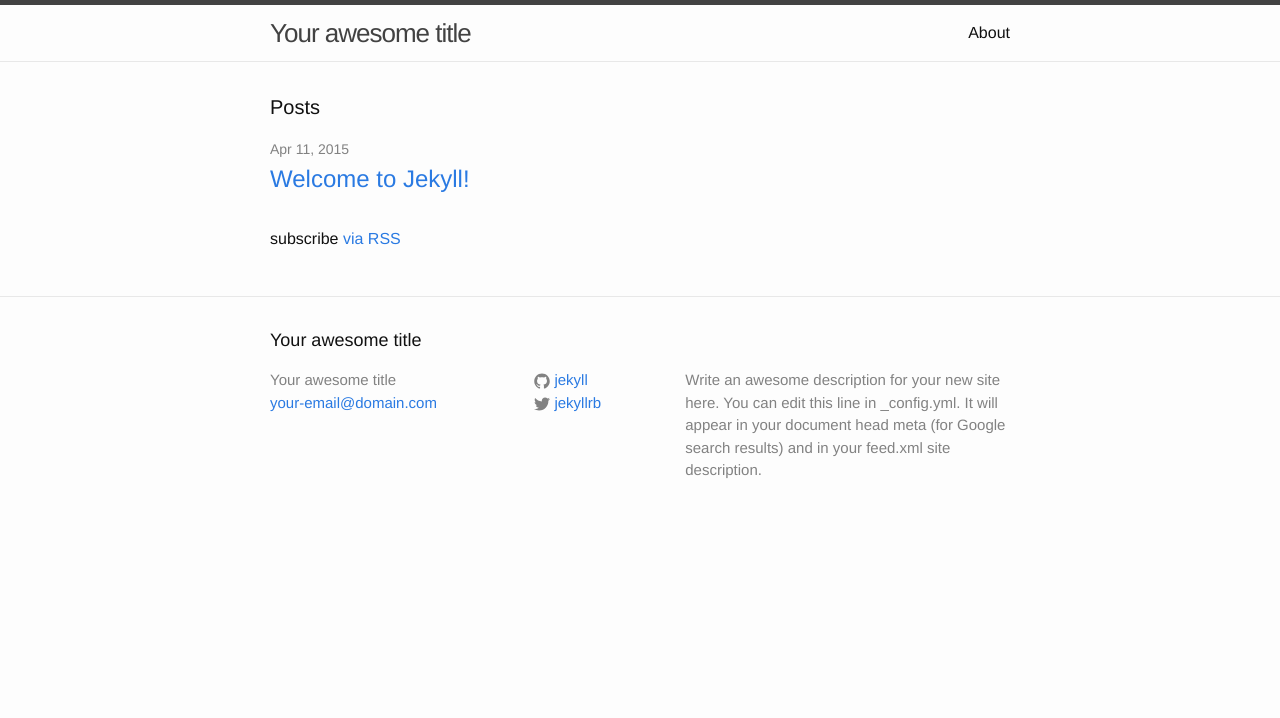
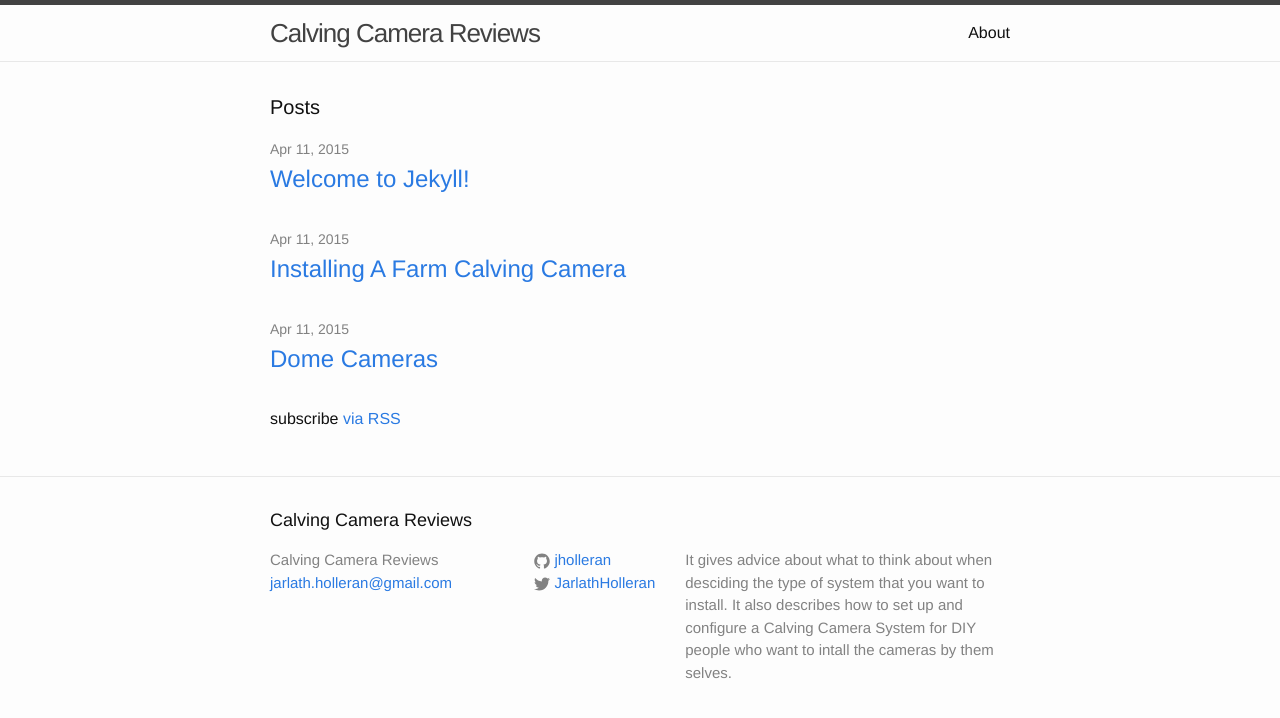
Before and after one commit to jholleran/calvingcamerareviews, a Jekyll site: the page built from index.html, in a window 1280 px wide. Shown: the top 718 px of the page. Built offline with Jekyll 4.4.1, drawn with Linux system fonts in a browser that asks for light colours.

Commit message:
added some blog posts

```diff
--- a/_config.yml
+++ b/_config.yml
@@ -1,14 +1,15 @@
 # Site settings
-title: Your awesome title
-email: your-email@domain.com
-description: > # this means to ignore newlines until "baseurl:"
-  Write an awesome description for your new site here. You can edit this
-  line in _config.yml. It will appear in your document head meta (for
-  Google search results) and in your feed.xml site description.
+title: Calving Camera Reviews
+email: jarlath.holleran@gmail.com
+description: > # This site reviews the Calving Cameras Systems available.
+  It gives advice about what to think about when desciding the type of system that
+  you want to install. It also describes how to set up and configure a
+  Calving Camera System for DIY people who want to intall the cameras
+  by them selves.
 baseurl: "" # the subpath of your site, e.g. /blog/
-url: "http://yourdomain.com" # the base hostname & protocol for your site
-twitter_username: jekyllrb
-github_username:  jekyll
+url: "http://calvingcamerareviews.com" # the base hostname & protocol for your site
+twitter_username: JarlathHolleran
+github_username:  jholleran
 
 # Build settings
 markdown: kramdown
--- /dev/null
+++ b/_posts/2015-04-11-installing-a-farm-calving-camera.markdown
@@ -0,0 +1,7 @@
+---
+layout: post
+title:  "Installing A Farm Calving Camera"
+date:   2015-04-11 17:07:16
+categories: cameras
+---
+If you are a farmer that breeds cows you will know all about the extra work involved in looking after them during the calving season. Having to go back to the cattle shed, many times, during the day just to see if one of them is about to give birth is very time-consuming. Worst of all, getting up during cold dark nights and going back for look at the animals can deprive you of a lot of sleep. Most of the time, there might be nothing happening. You might be lucky if your cattle shed is close to your home but if the shed is far away it makes things very difficult for you.
```
Also changed, not shown: _posts/2015-04-11-dome-cameras.markdown (added, +7 -0 lines).
